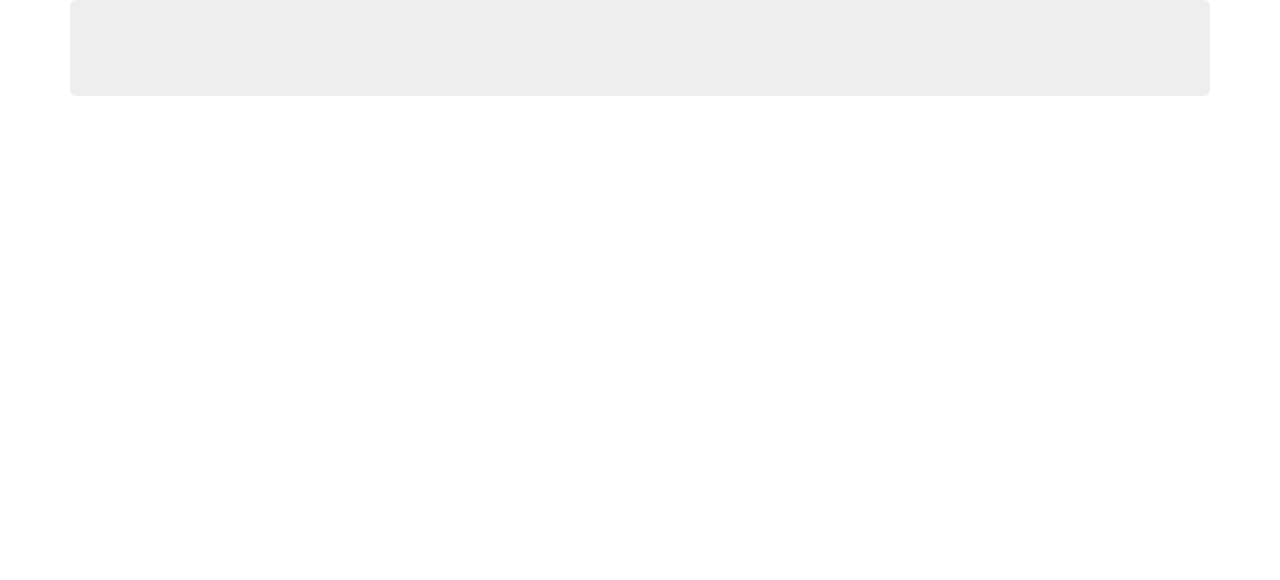
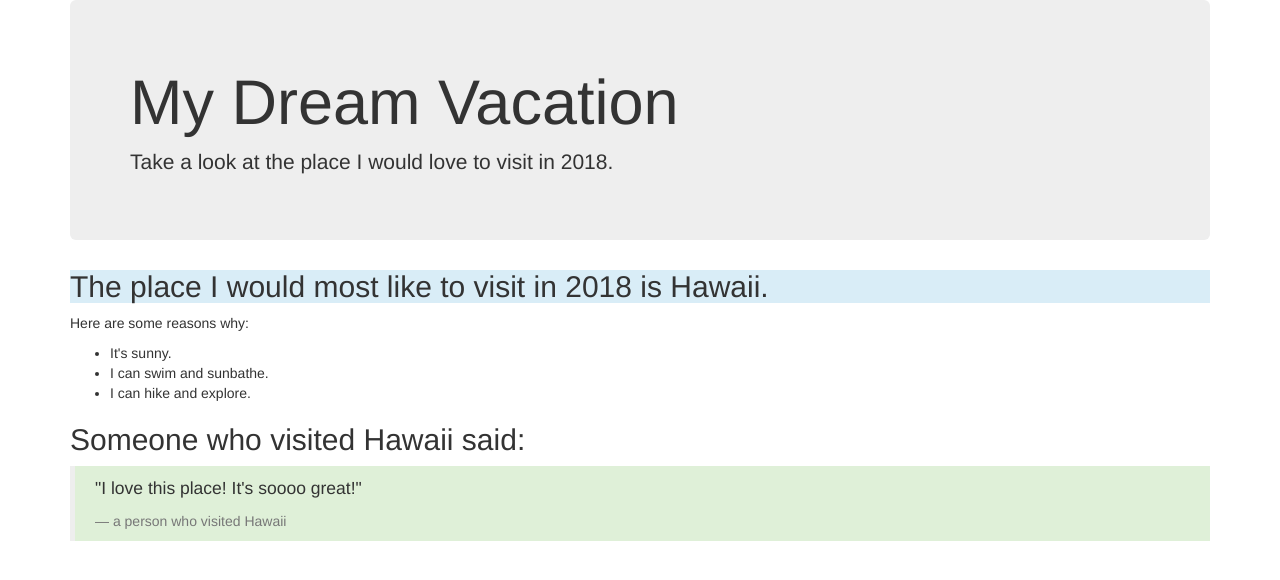
Before and after one commit to summersmaggie/dream-vacation, a plain HTML site: page index.html in a window 1280 px wide. Drawn offline with Linux system fonts and the light colour scheme.

Commit message:
add bootstrap styling

```diff
--- a/index.html
+++ b/index.html
@@ -6,12 +6,27 @@
     <title>My Dream Vacation</title>
   </head>
 
-  <body class="container">
-    <div class="jumbotron">
-      <title>My Dream Vacation</title>
+  <body>
+    <div class="container">
+      <div class="jumbotron">
+        <h1>My Dream Vacation</h1>
+        <p>Take a look at the place I would love to visit in 2018.</p>
+      </div>
+
+      <h2 class="bg-info">The place I would most like to visit in 2018 is Hawaii.</h2>
+      <p>Here are some reasons why:</p>
+      <ul>
+        <li>It's sunny.</li>
+        <li>I can swim and sunbathe.</li>
+        <li>I can hike and explore.</li>
+      </ul>
+
+      <h2>Someone who visited Hawaii said:</h2>
+      <blockquote class="bg-success">
+        <p>"I love this place! It's soooo great!"</p>
+        <footer>a person who visited Hawaii</footer>
+      </blockquote>
+
     </div>
-
-
-
   </body>
 </html>
```
